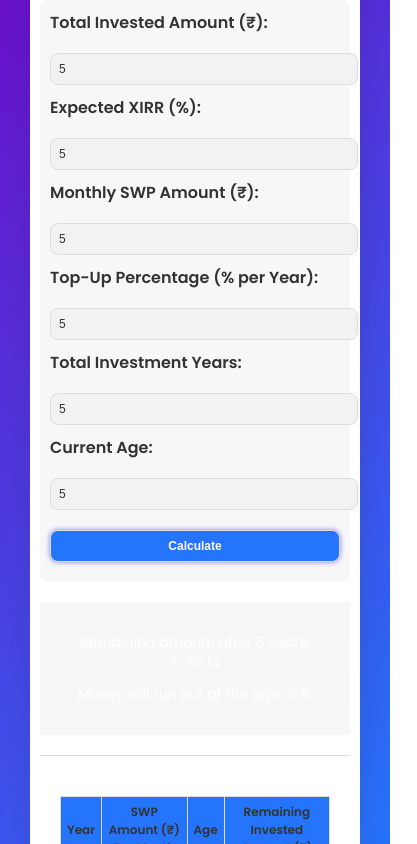
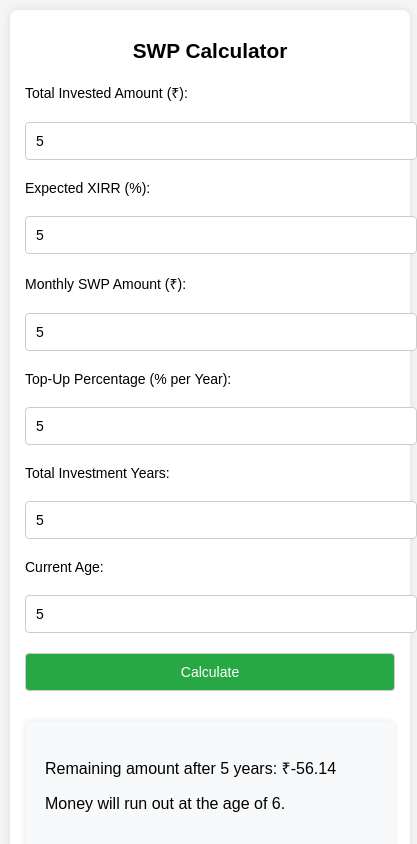
Before and after one commit to starkjarvis/swpcalculator, a plain HTML site: page index.html in a window 390 px wide. Both pictures are taken after typing "5", "5", "5", "5", "5", "5" into the empty fields and a click on the button "Calculate". Shown: the top 844 px of the page, 417 px wide, since content can reach past the window. Drawn offline with Linux system fonts and the light colour scheme.

Commit message:
Update index.html

```diff
--- a/index.html
+++ b/index.html
@@ -4,98 +4,65 @@
     <meta charset="UTF-8">
     <meta name="viewport" content="width=device-width, initial-scale=1.0">
     <title>SWP Calculator</title>
-    <link href="https://fonts.googleapis.com/css2?family=Poppins:wght@300;400;600&display=swap" rel="stylesheet">
     <style>
         body {
-            font-family: 'Poppins', sans-serif;
+            font-family: Arial, sans-serif;
             margin: 0;
-            padding: 0;
-            background: linear-gradient(135deg, #6A11CB, #2575FC);
-            display: flex;
-            justify-content: center;
-            align-items: center;
-            height: 100vh;
-            color: #fff;
-            padding: 10px;
+            padding: 20px;
+            background-color: #f5f5f5;
+        }
+
+        h1 {
+            text-align: center;
+            font-size: 1.8rem;
+            margin-bottom: 20px;
         }
 
         .container {
             width: 100%;
-            max-width: 900px;
+            max-width: 800px;
+            margin: 0 auto;
             background-color: #fff;
-            border-radius: 15px;
-            box-shadow: 0px 10px 40px rgba(0, 0, 0, 0.1);
-            overflow: hidden;
             padding: 20px;
-            margin: 20px;
-        }
-
-        h1 {
-            text-align: center;
-            padding: 20px;
-            background-color: #2575FC;
-            color: white;
-            font-size: 28px;
-            margin: 0;
-        }
-
-        .form-section {
-            padding: 20px;
-            background-color: #f7f7f7;
             border-radius: 8px;
-            margin-bottom: 20px;
+            box-shadow: 0 0 10px rgba(0, 0, 0, 0.1);
         }
 
         label {
             font-size: 16px;
-            margin-bottom: 8px;
-            font-weight: 600;
-            color: #333;
+            margin: 10px 0;
             display: block;
         }
 
         input, button {
             width: 100%;
-            padding: 12px;
+            padding: 10px;
             margin: 10px 0;
             font-size: 16px;
-            border-radius: 8px;
-            border: 1px solid #ddd;
-        }
-
-        input:focus, button:focus {
-            outline: none;
-            box-shadow: 0 0 5px rgba(0, 0, 255, 0.5);
-        }
-
-        input {
-            background-color: #f2f2f2;
-            color: #333;
+            border: 1px solid #ccc;
+            border-radius: 4px;
         }
 
         button {
-            background-color: #2575FC;
+            background-color: #28a745;
             color: white;
-            font-weight: bold;
             cursor: pointer;
-            transition: background-color 0.3s;
         }
 
         button:hover {
-            background-color: #1f64e0;
+            background-color: #218838;
         }
 
         .result {
+            margin-top: 20px;
             padding: 20px;
-            background-color: #f7f7f7;
-            margin-top: 20px;
-            display: none;
+            background-color: #f8f9fa;
+            border-radius: 5px;
+            box-shadow: 0 0 5px rgba(0, 0, 0, 0.1);
         }
 
         .result p {
             font-size: 18px;
-            margin: 10px 0;
-            text-align: center;
         }
 
         table {
@@ -106,104 +73,46 @@
 
         table, th, td {
             border: 1px solid #ddd;
+        }
+
+        th, td {
+            padding: 10px;
             text-align: center;
-            padding: 12px;
         }
 
         th {
-            background-color: #2575FC;
-            color: white;
+            background-color: #f2f2f2;
         }
 
-        tr:nth-child(even) {
-            background-color: #f9f9f9;
-        }
-
-        tr:hover {
-            background-color: #f1f1f1;
-            cursor: pointer;
-        }
-
-        .table-container {
-            padding: 20px;
-            background-color: #fff;
-            border-top: 1px solid #ddd;
-            margin-top: 20px;
-            display: none;
-        }
-
-        /* Animations */
-        .fadeIn {
-            animation: fadeIn 0.5s ease-in-out;
-        }
-
-        @keyframes fadeIn {
-            0% {
-                opacity: 0;
-            }
-            100% {
-                opacity: 1;
-            }
-        }
-
-        /* Text color fix for the table */
-        td, th {
-            color: #333;
-        }
-
-        /* Responsive Design */
-        @media (max-width: 768px) {
-            .container {
-                max-width: 100%;
+        /* Responsive Styles */
+        @media (max-width: 600px) {
+            body {
                 padding: 10px;
             }
 
             h1 {
-                font-size: 24px;
+                font-size: 1.5rem;
+            }
+
+            .container {
                 padding: 15px;
             }
 
-            .form-section {
-                padding: 15px;
-            }
-
-            input, button {
+            label, input, button {
                 font-size: 14px;
-                padding: 10px;
             }
 
             .result p {
                 font-size: 16px;
             }
-
-            table, th, td {
-                font-size: 14px;
-                padding: 8px;
-            }
         }
 
-        @media (max-width: 480px) {
-            .form-section {
-                padding: 10px;
+        @media (max-width: 400px) {
+            h1 {
+                font-size: 1.3rem;
             }
-
             input, button {
-                font-size: 12px;
-                padding: 8px;
-            }
-
-            h1 {
-                font-size: 20px;
-                padding: 10px;
-            }
-
-            .result p {
                 font-size: 14px;
-            }
-
-            table, th, td {
-                font-size: 12px;
-                padding: 6px;
             }
         }
     </style>
@@ -213,8 +122,7 @@
     <div class="container">
         <h1>SWP Calculator</h1>
 
-        <!-- Input Form Section -->
-        <div class="form-section">
+        <!-- Input Form -->
         <label for="totalInvested">Total Invested Amount (₹):</label>
         <input type="number" id="totalInvested" placeholder="Enter total invested amount" />
 
@@ -234,16 +142,15 @@
         <input type="number" id="currentAge" placeholder="Enter current age" />
 
         <button id="calculateBtn">Calculate</button>
-        </div>
 
-        <!-- Result Section -->
-        <div id="result" class="result fadeIn">
+        <!-- Result Display -->
+        <div id="result" class="result" style="display:none;">
             <p id="remainingAmount"></p>
             <p id="runsOutMessage"></p>
         </div>
 
-        <!-- Results Table Section -->
-        <div id="tableContainer" class="table-container fadeIn">
+        <!-- Results Table -->
+        <div id="tableContainer" style="display:none;">
             <table id="resultsTable">
                 <thead>
                     <tr>
@@ -279,6 +186,7 @@
 
             let remainingAmount = totalInvested; // Starting with the total invested amount
             let monthlyXIRRRate = (xirrPercentage / 100) / 12; // Monthly XIRR rate
+            let totalMonths = years * 12; // Total number of months for the investment period
             let moneyRunsOutMonth = -1; // Store the month when the money runs out (if it happens before the total months)
 
             let tableRows = []; // Array to store rows for the results table
@@ -318,7 +226,7 @@
                 }
             }
 
-            // Display results
+            // Calculate the final remaining amount and when the money will run out
             let remainingAmountMessage = document.getElementById('remainingAmount');
             let runsOutMessage = document.getElementById('runsOutMessage');
             let resultDiv = document.getElementById('result');
```
Lines whose indentation alone changed are shown as unchanged.
